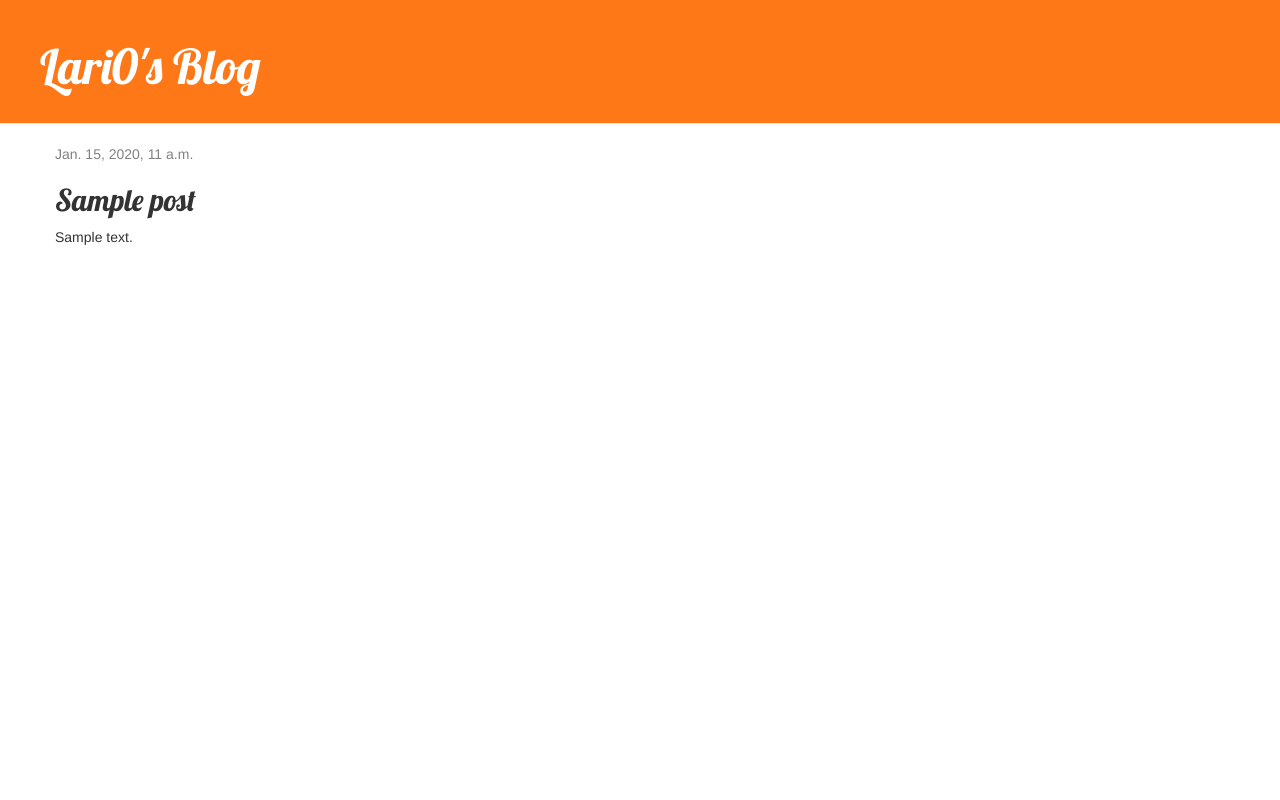
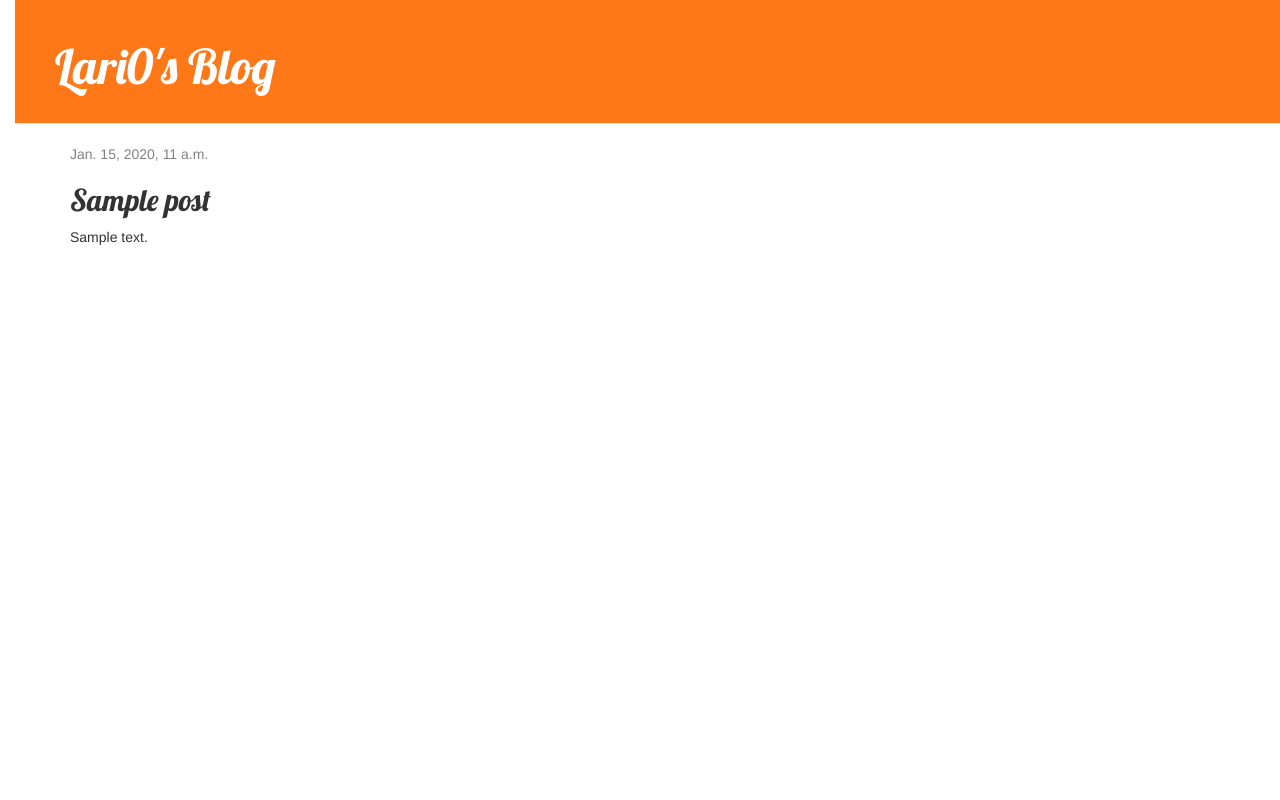
Before and after one commit to lar10/my-first-blog, a Django app: page /post/1/ in a window 1280 px wide. Run offline with Django 3.2, Linux system fonts and the light colour scheme; tables that the repository leaves empty hold one stand-in row (values such as "Sample post"); some libraries are stand-ins or nearby versions.

Commit message:
Added view and template for detailed blog post as well as CSS for the sit.

```diff
--- a/blog/static/css/blog.css
+++ b/blog/static/css/blog.css
@@ -2,7 +2,6 @@ h1 a, h2 a {
     color: rgb(241, 138, 64);
     font-family: 'Lobster';
 }
-
 
 .page-header {
     background-color: rgb(255, 120, 24);
@@ -14,6 +13,10 @@ h1 a, h2 a {
     color: #ffffff;
     font-size: 36pt;
     text-decoration: none;
+}
+
+body {
+    padding-left: 15px;
 }
 
 .content {
```
